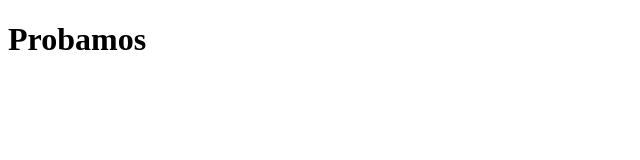
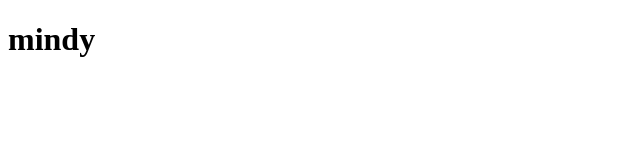
Before and after one commit to hassen-avila/Check-Mindy, a plain HTML site: page index.html in a window 1280 px wide. Shown: the whole page, without its empty margins (0-640 px from the left). Drawn offline with Linux system fonts and the light colour scheme.

Commit message:
First commit hassen

```diff
--- a/index.html
+++ b/index.html
@@ -7,6 +7,6 @@
     <title>Document</title>
 </head>
 <body>
-    <h1>Probamos</h1>
+    <h1>mindy</h1>
 </body>
 </html>
```
